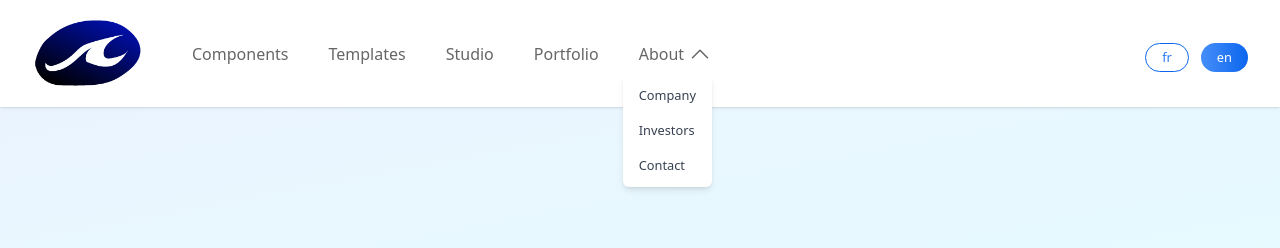
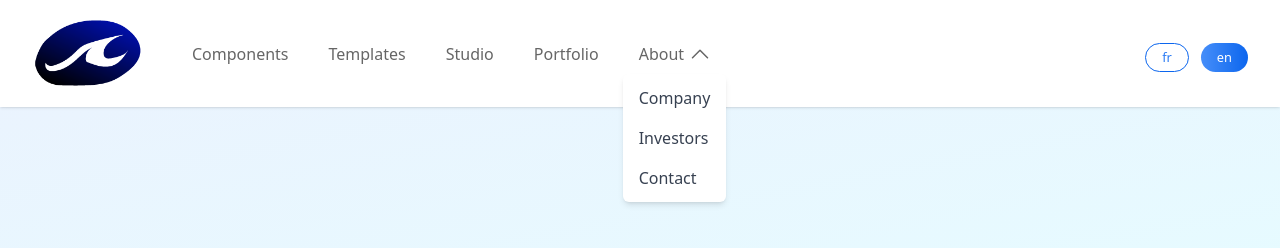
Before and after one commit to breizhwave/nuxt-wave-tailwind, a Nuxt app: page / in a window 1280 px wide. Both pictures are taken after a click on the button "About". Shown: the top 248 px of the page. Built offline with nearby package versions, Linux system fonts and the light colour scheme.

Commit message:
change navbar menu font size

```diff
--- a/components/Base/Navbar.vue
+++ b/components/Base/Navbar.vue
@@ -38,13 +38,13 @@
                   class="flex lg:absolute flex-col max-w-42 py-1 lg:bg-white rounded-md lg:shadow-md pl-2 lg:pl-0"
               >
                 <li>
-                  <a href="#" class="block py-2 px-4 text-sm text-gray-700 hover:bg-gray-100">Company</a>
+                  <a href="#" class="block py-2 px-4   text-gray-700 hover:bg-gray-100">Company</a>
                 </li>
                 <li>
-                  <a href="#" class="block py-2 px-4 text-sm text-gray-700 hover:bg-gray-100">Investors</a>
+                  <a href="#" class="block py-2 px-4 text-gray-700 hover:bg-gray-100">Investors</a>
                 </li>
                 <li>
-                  <a href="#" class="block py-2 px-4 text-sm text-gray-700 hover:bg-gray-100">Contact</a>
+                  <a href="#" class="block py-2 px-4   text-gray-700 hover:bg-gray-100">Contact</a>
                 </li>
 
               </ul>
```
